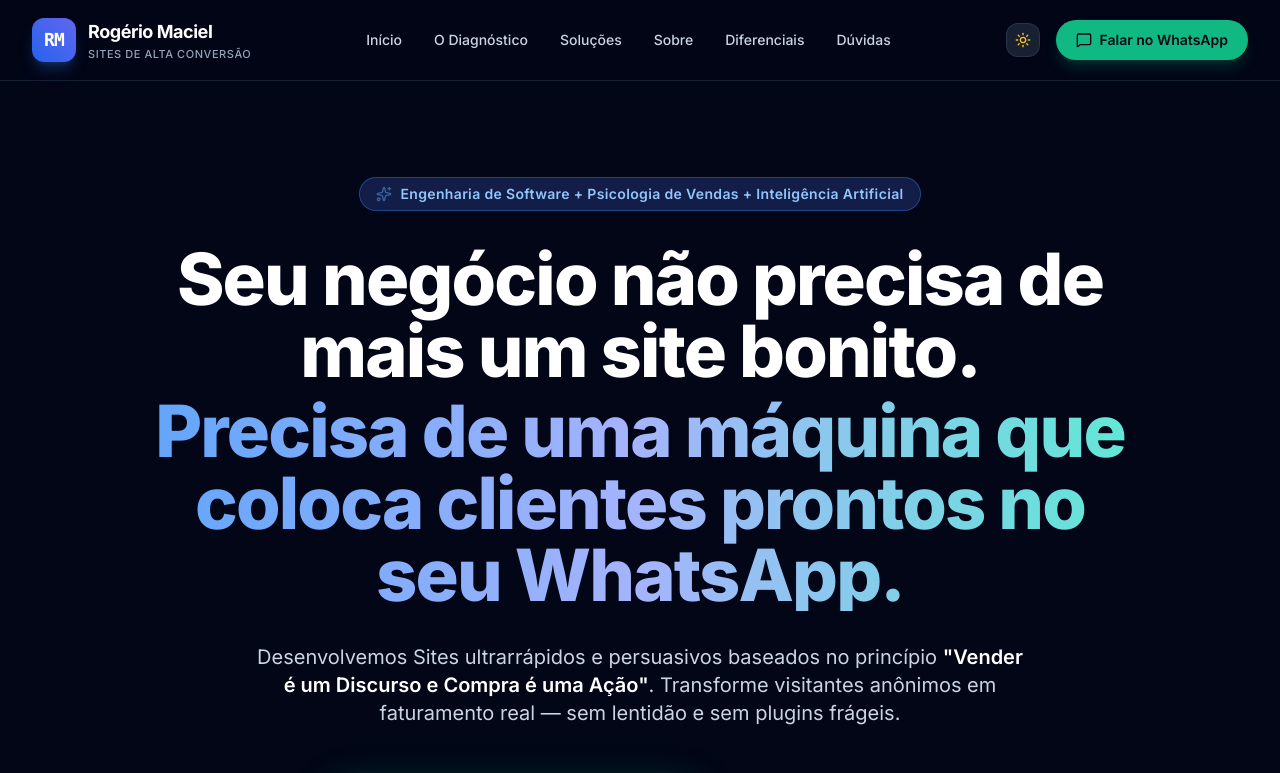
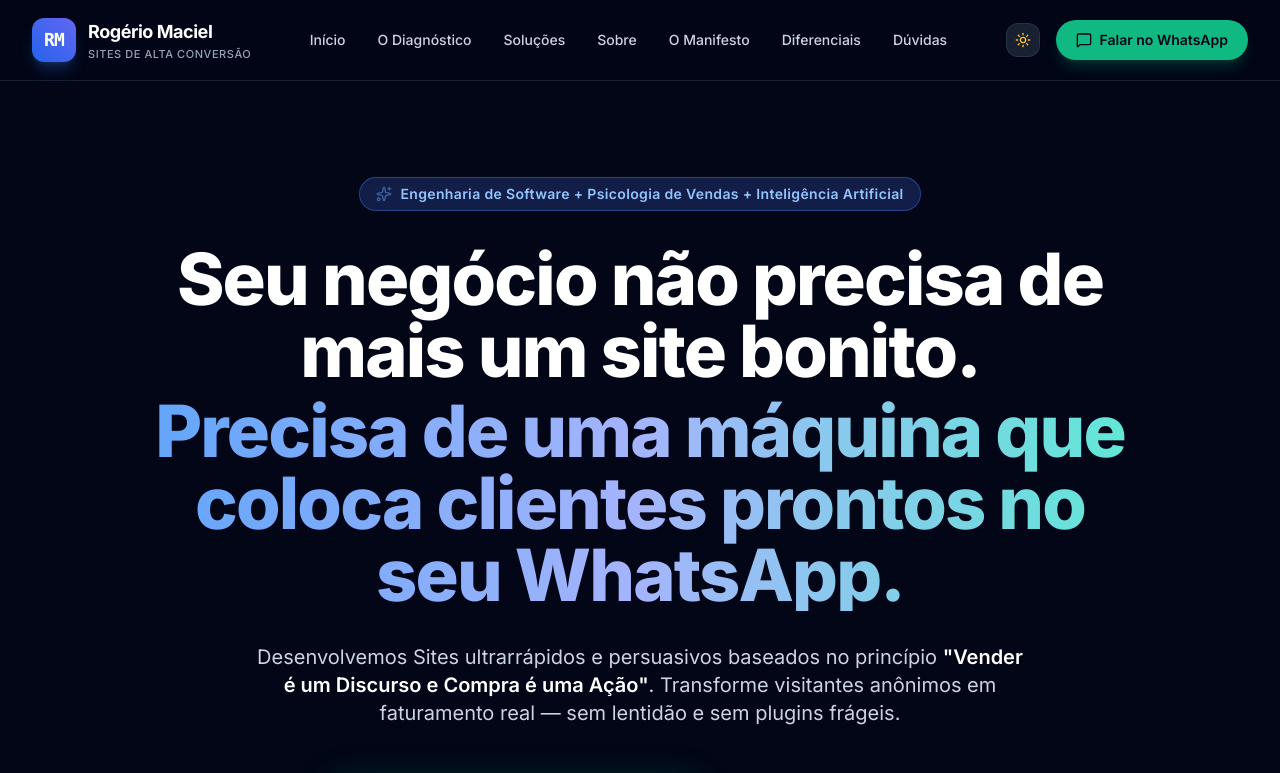
Before and after one commit to rogeriomaciel/rogeriomaciel, a React (Vite) app: page / in a window 1280 px wide. Shown: the top 773 px of the page. Built offline with nearby package versions, Linux system fonts and the light colour scheme.

Commit message:
feat(manifesto): add dedicated emotional manifesto page and multi-page static compilation

```diff
--- a/src/App.tsx
+++ b/src/App.tsx
@@ -52,6 +52,7 @@ export default function App() {
     { label: 'O Diagnóstico', href: '#problema' },
     { label: 'Soluções', href: '#servicos' },
     { label: 'Sobre', href: '#sobre' },
+    { label: 'O Manifesto', href: './manifesto.html' },
     { label: 'Diferenciais', href: '#diferenciais' },
     { label: 'Dúvidas', href: '#faq' },
   ];
```
